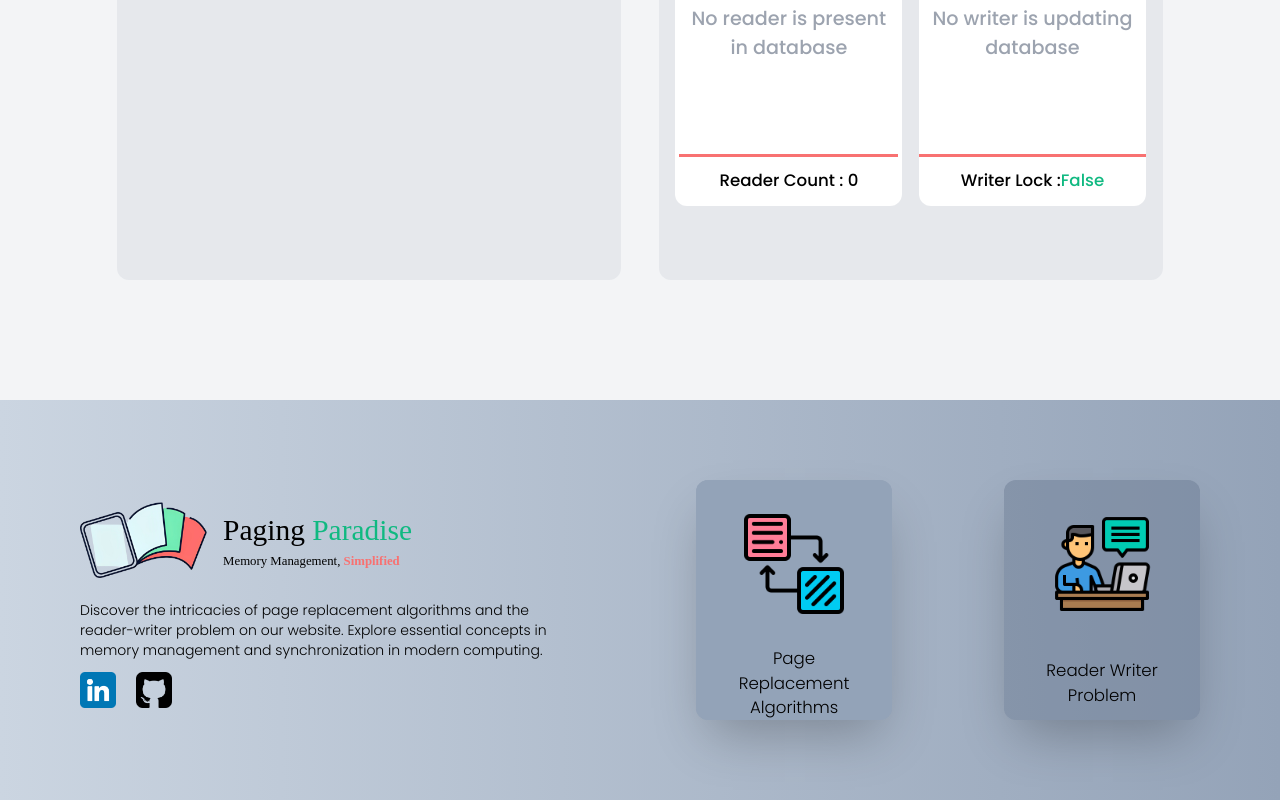
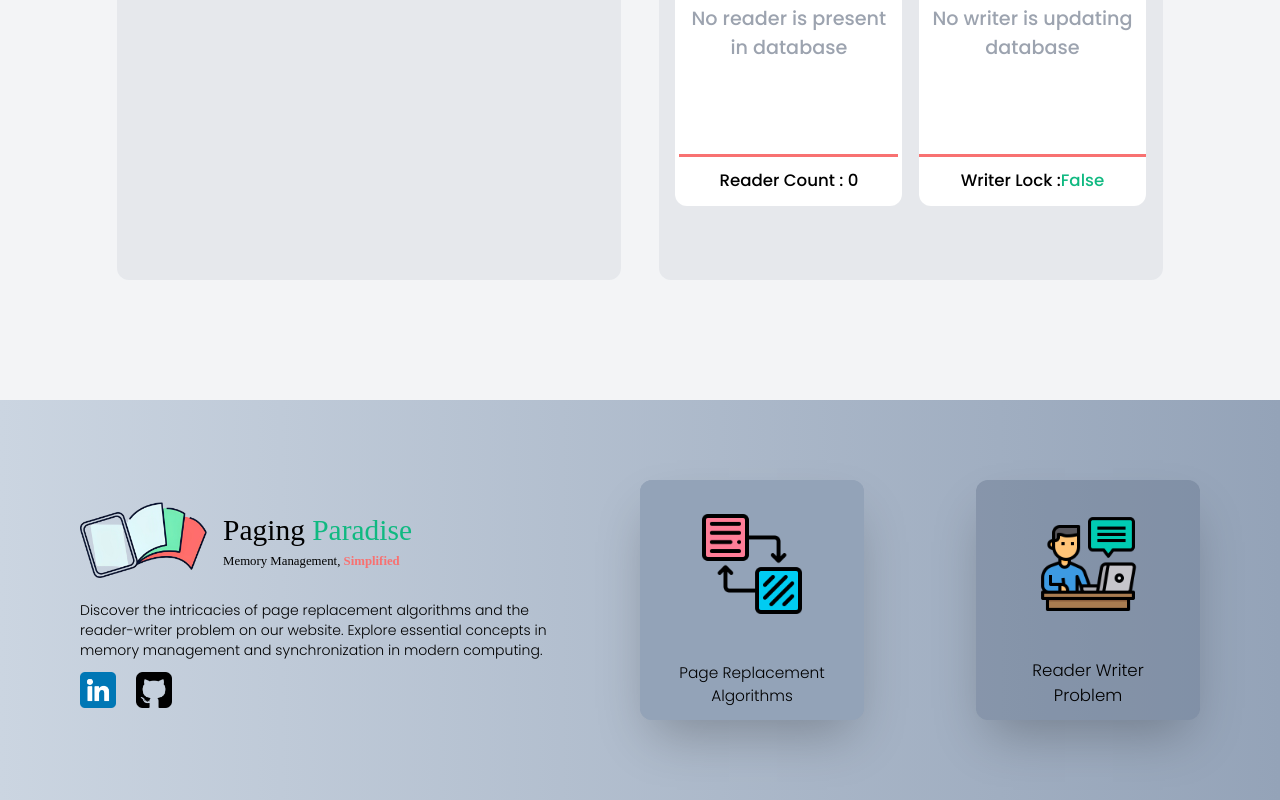
Before and after one commit to Dhruvin151104/PagingParadise, a React (Vite) app in the folder PagingParadise/: page /readerwriter in a window 1280 px wide. Shown: the part 440-1240 px from the top of the page. Built offline with nearby package versions, Linux system fonts and the light colour scheme; the HTML template or start-up script is replaced by a standard one; a web font is replaced by a local one.

Commit message:
Update Footer.jsx

```diff
--- a/PagingParadise/src/components/Footer.jsx
+++ b/PagingParadise/src/components/Footer.jsx
@@ -15,7 +15,7 @@ function Footer() {
             <Logo />
           </Link>
         </div>
-        <div className="h-max text-sm font-light">
+        <div className="h-max text-sm font-light pr-20">
           Discover the intricacies of page replacement algorithms and the
           reader-writer problem on our website. Explore essential concepts in
           memory management and synchronization in modern computing.
@@ -37,20 +37,20 @@ function Footer() {
           </a>
         </div>
       </div>
-      <div className="h-full w-[70%] flex justify-end items-center gap-28">
-        <div className="h-[60%] w-[30%] bg-slate-400 rounded-xl cursor-pointer">
+      <div className="h-full w-[50%] flex justify-end items-center gap-28">
+        <div className="h-[60%] w-[45%] bg-slate-400 rounded-xl cursor-pointer">
           <Link to="/pagereplacementalgorithm">
-            <div className="h-full w-full bg-slate-400/90 shadow-2xl hover:-translate-x-3 hover:bg-slate-500 hover:-translate-y-3 duration-150 ease-linear rounded-xl px-5">
+            <div className="h-full w-full bg-slate-400/90 shadow-2xl hover:-translate-x-3 hover:bg-slate-500 hover:-translate-y-3 duration-150 ease-linear rounded-xl ">
               <div className="h-[70%] w-full flex justify-center items-center">
                 <img src={page_replacement} alt="" className="h-[60%]" />
               </div>
-              <div className="h-[30%] w-full flex justify-center items-center text-center text-[1.3vw] font-light">
+              <div className="h-[30%] w-full flex justify-center items-center text-center text-[1.2vw] font-light">
                 Page Replacement Algorithms
               </div>
             </div>
           </Link>
         </div>
-        <div className="h-[60%] w-[30%] bg-slate-500/30 rounded-xl cursor-pointer">
+        <div className="h-[60%] w-[45%] bg-slate-500/30 rounded-xl cursor-pointer">
           <Link to="/readerwriter">
             <div className="h-full w-full bg-slate-500/20 hover:bg-slate-500 shadow-2xl hover:-translate-x-3 hover:-translate-y-3 duration-150 ease-linear rounded-xl px-5">
               <div className="h-[70%] w-full flex justify-center items-center">
```
